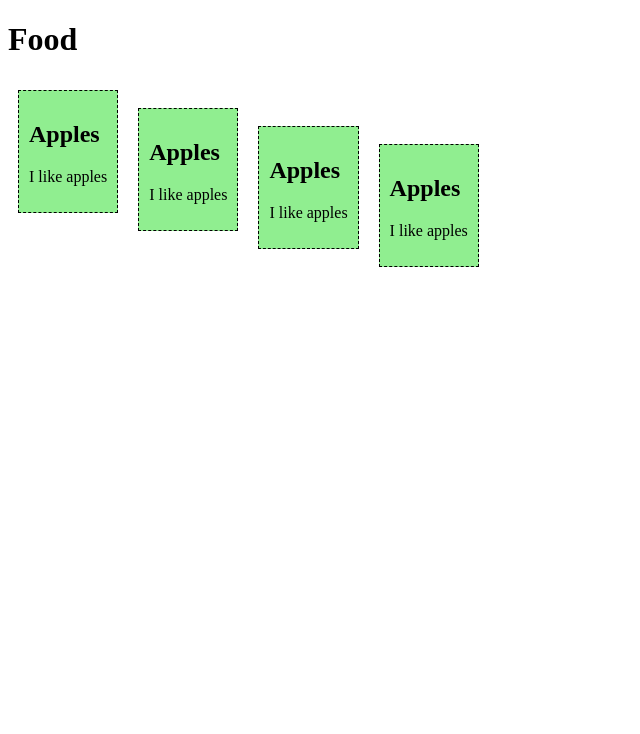
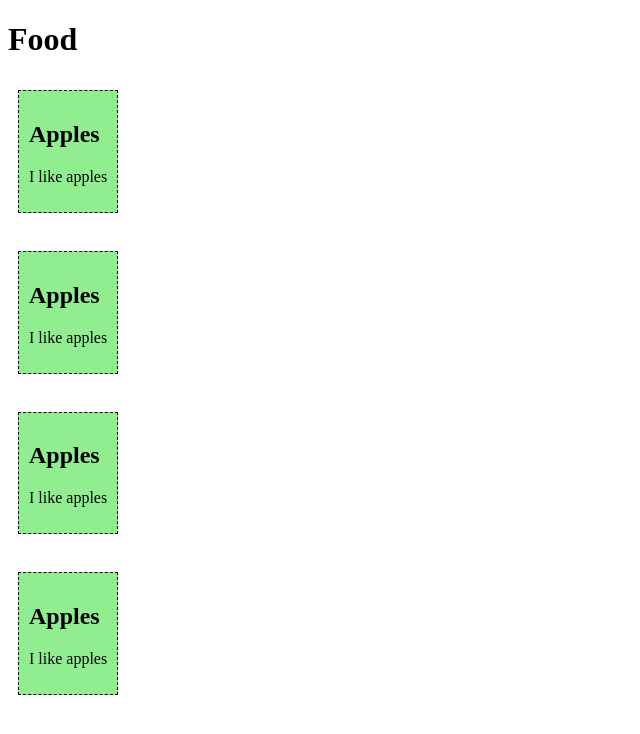
Before and after one commit to ElijahQuibin/WEBPROG_VUE, a Vue app in the folder vue-project/: page / in a window 1280 px wide. Shown: the top 734 px of the page, without its empty margins (0-640 px from the left). Built offline with nearby package versions, Linux system fonts and the light colour scheme.

Commit message:
Updated again

```diff
--- a/vue-project/src/components/FoodItem.vue
+++ b/vue-project/src/components/FoodItem.vue
@@ -1,7 +1,9 @@
 <template>
-    <div class="apple">
-      <h2>{{ name }}</h2>
-      <p>{{ message }}</p>
+    <div class="container">
+        <div class="apple">
+            <h2>{{ name }}</h2>
+            <p>{{ message }}</p>
+        </div>
     </div>
 </template>
 
@@ -17,13 +19,14 @@
 </script>
 
 <style>
-    .apple {
+.container {
+    display: flex;
+    flex-direction: row;
+}
+.apple {
     border: dashed black 1px;
-    display: inline-block;
     margin: 10px;
     padding: 10px;
     background-color: lightgreen;
-    /* Add the following line to make the boxes horizontal */
-    float: left;
-    }
+}
 </style>
--- a/vue-project/src/components/FoodItem2.vue
+++ b/vue-project/src/components/FoodItem2.vue
@@ -1,7 +1,9 @@
 <template>
-    <div class="mango">
-      <h2>{{ name }}</h2>
-      <p>{{ message }}</p>
+    <div class="container">
+        <div class="mango">
+            <h2>{{ name }}</h2>
+            <p>{{ message }}</p>
+        </div>
     </div>
 </template>
 
@@ -17,12 +19,14 @@ export default {
 </script>
 
 <style>
+.container {
+    display: flex;
+    flex-direction: row;
+}
 .mango {
     border: dashed black 1px;
-    display: inline-block;
     margin: 10px;
     padding: 10px;
     background-color: lightgreen;
-    float: left;
 }
 </style>
```
